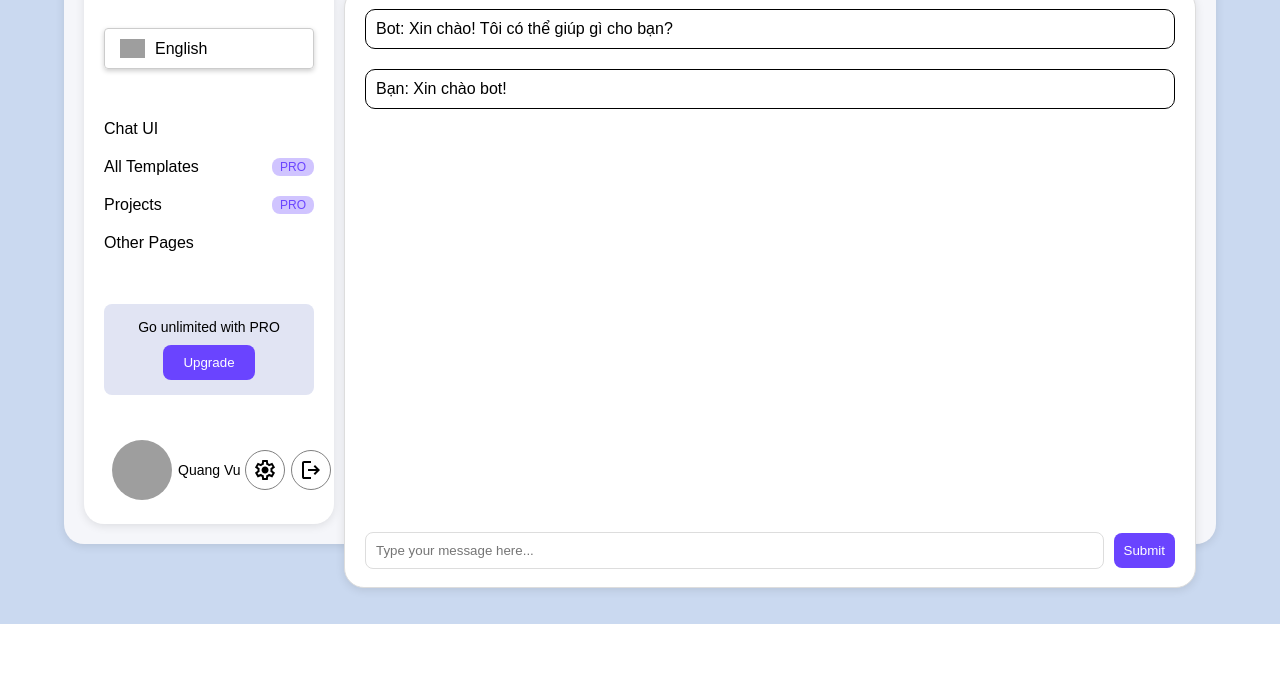
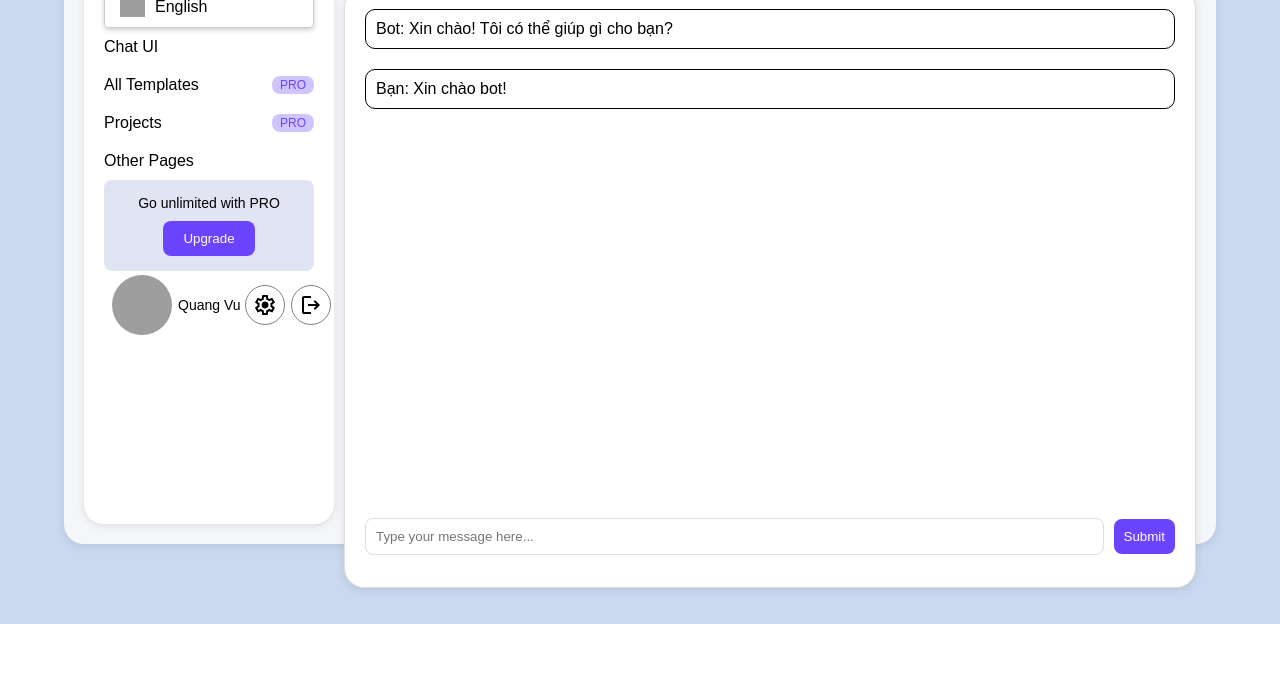
Before and after one commit to bxthien/OJT-GW-FirstProject, a plain HTML site: page components/chatbot/chatbot.html in a window 1280 px wide. Shown: the part 176-849 px from the top of the page. Drawn offline with Linux system fonts and the light colour scheme; grey boxes are pictures that could not be loaded.

Commit message:
FPGW-16: Responsive Chatbot UI

```diff
--- a/components/chatbot/chatbot.css
+++ b/components/chatbot/chatbot.css
@@ -41,9 +41,12 @@ body {
   padding: 20px;
   display: flex;
   flex-direction: column;
-  justify-content: space-between;
+  /* justify-content: space-between; */
   border-radius: 20px;
   box-shadow: 0 2px 10px rgba(0, 0, 0, 0.1);
+}
+.chat-user-bottom{
+  margin-top: auto;
 }
 
 .sidebar h2 {
@@ -186,7 +189,7 @@ header nav {
 }
 
 .chat-input {
-  height: 40%;
+  height: 35%;
   width: 100%;
   display: flex;
   gap: 10px;
```
